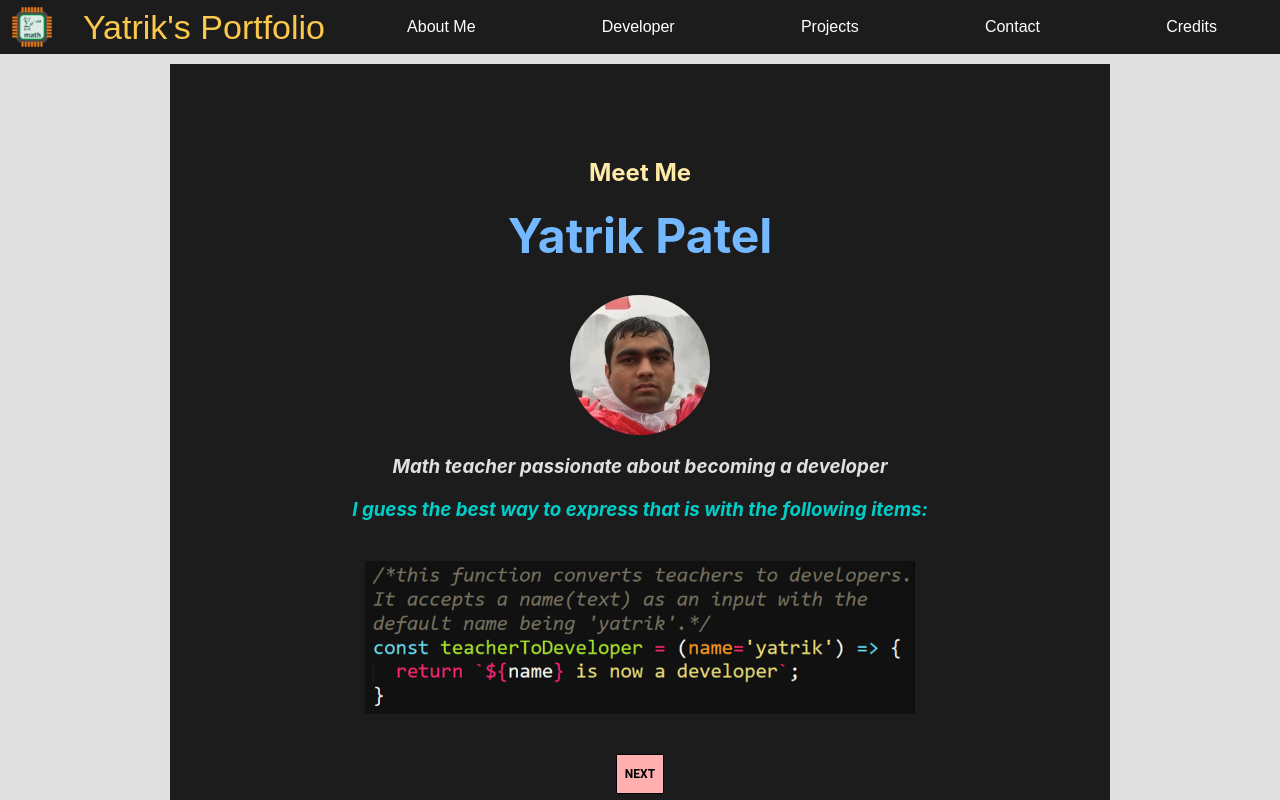
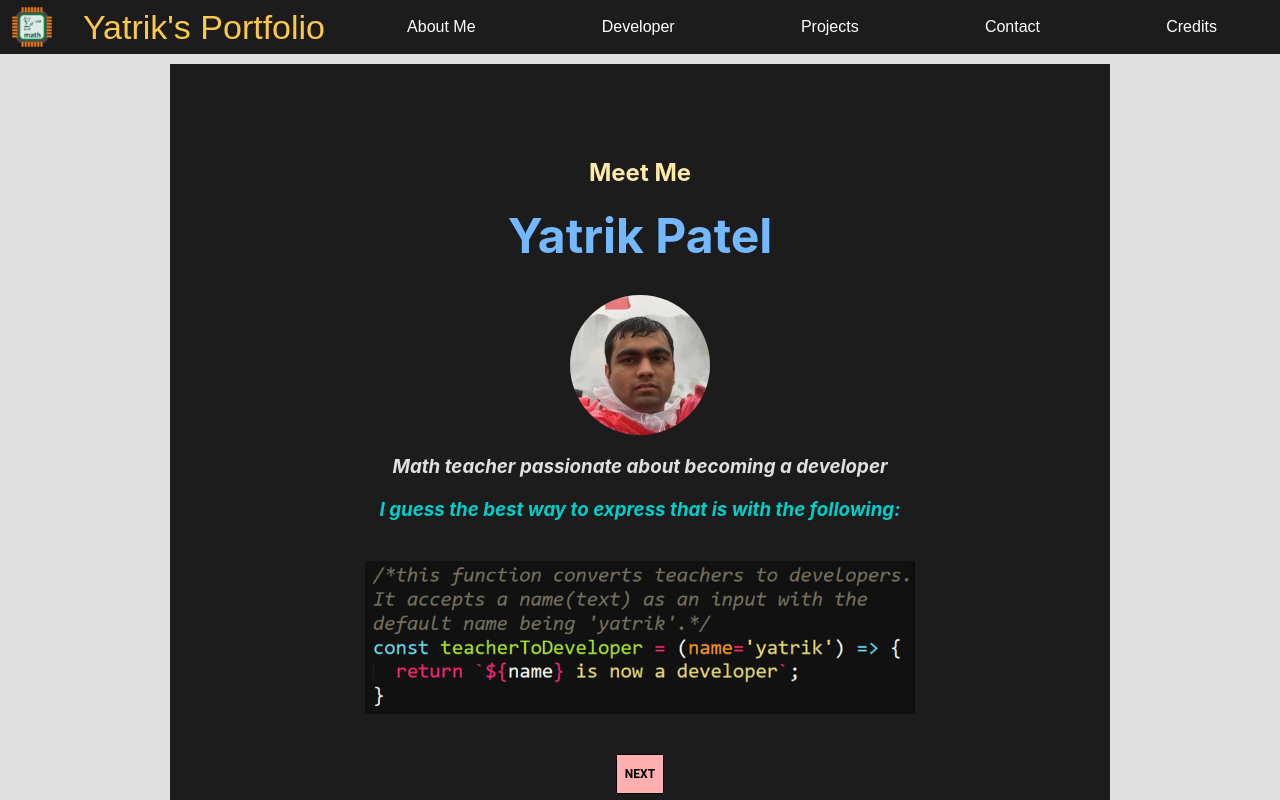
Before and after one commit to ytrkptl/portfolio-app, a React (Create React App) app: page / in a window 1280 px wide. Shown: the top 800 px of the page. Built offline with nearby package versions, Linux system fonts and the light colour scheme; no server answers.

Commit message:
reverted aboveFunction text

```diff
--- a/src/components/Banner/Banner.js
+++ b/src/components/Banner/Banner.js
@@ -19,7 +19,7 @@ const Banner = () => {
 					Math teacher passionate about becoming a developer
 				</h3>
 				<h3 className="aboveFunctionText">
-					I guess the best way to express that is with the following items:
+					I guess the best way to express that is with the following:
 				</h3>
 				<img alt="teacher to developer function" src={teacherToDev} className="teacherToDevImage"/>
 				<ButtonInCard nextCardName='aboutme' />
```
